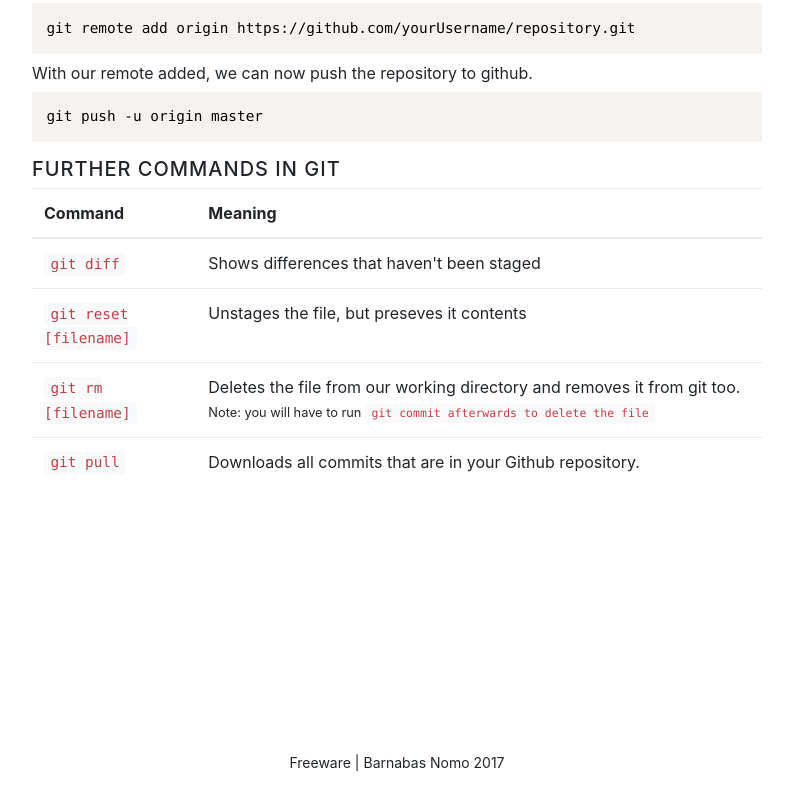
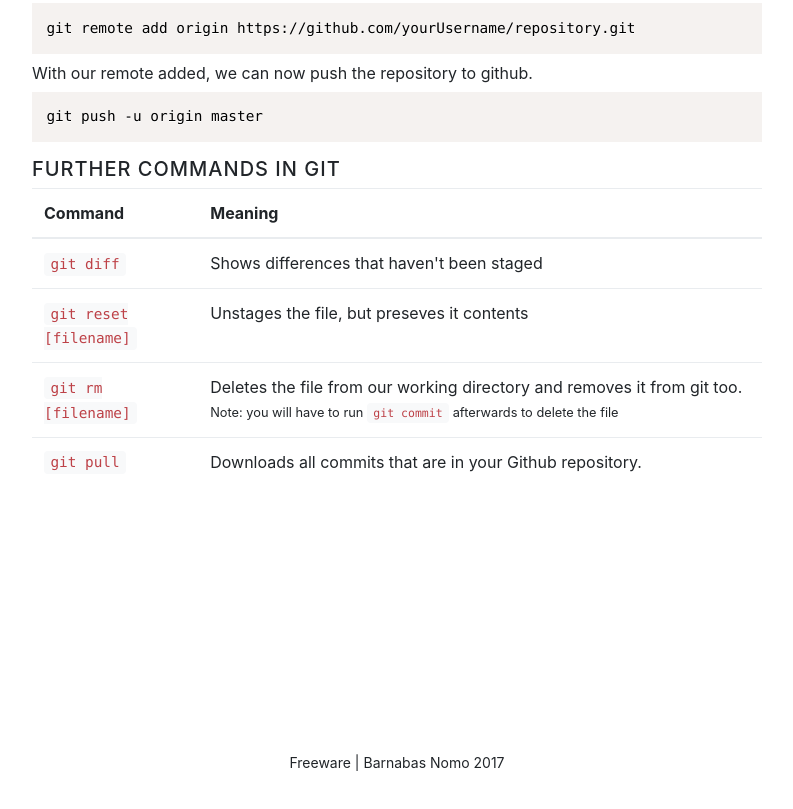
Before and after one commit to Kowus/git-started, a website with bundled scripts: page index.html in a window 1280 px wide. Shown: the part 4586-5395 px from the top of the page, without its empty margins (243-1036 px from the left). Built offline with nearby package versions, Linux system fonts and the light colour scheme.

Commit message:
Update index.html

```diff
--- a/index.html
+++ b/index.html
@@ -213,7 +213,7 @@
                 </tr>
                 <tr>
                   <td><code>git rm [filename]</code></td>
-                  <td>Deletes the file from our working directory and removes it from git too. <small>Note: you will have to run <code>git commit afterwards to delete the file</code></small></td>
+                  <td>Deletes the file from our working directory and removes it from git too. <small>Note: you will have to run <code>git commit</code> afterwards to delete the file</small></td>
                 </tr>
                 <tr>
                   <td><code>git pull</code></td>
```
